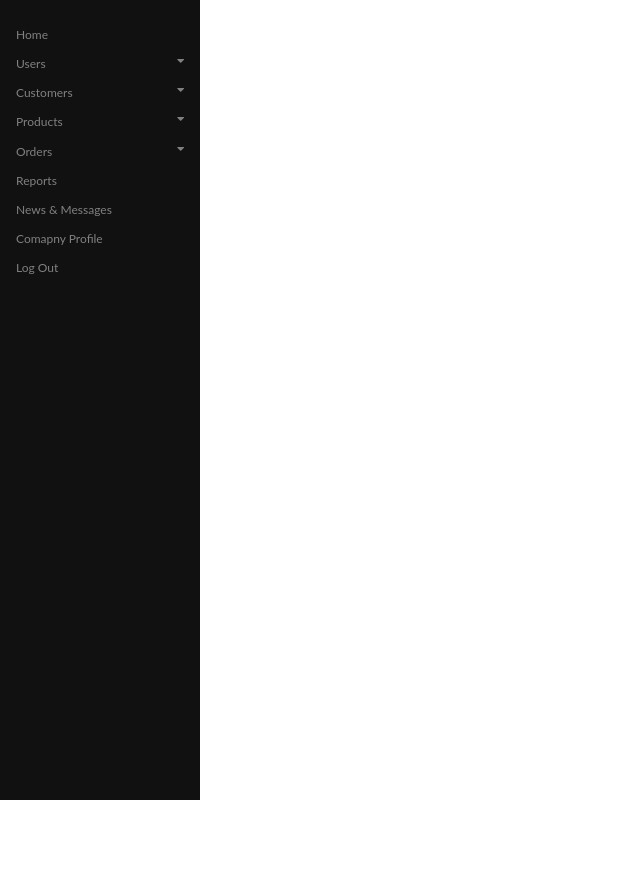
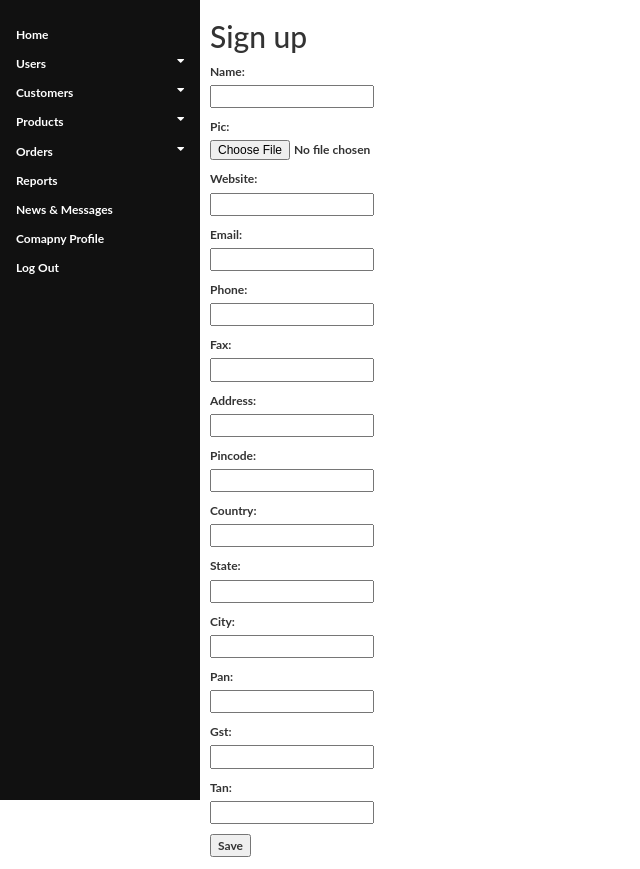
Before and after one commit to harshit8858/mindful_project1_salesapp, a Django app: page /company_profile/add/ in a window 1280 px wide. Shown: the whole page, without its empty margins (0-640 px from the left). Before the commit the page ends 800 px from the top, so only its background shows below. Run offline with Django 3.2, Linux system fonts and the light colour scheme; a user stored in the database is signed in; some libraries are stand-ins or nearby versions.

Commit message:
minor change in base.html

```diff
--- a/main/admin.py
+++ b/main/admin.py
@@ -5,3 +5,4 @@ from .models1 import *
 
 admin.site.register(Profile)
 admin.site.register(Customer)
+admin.site.register(Company_Profile)
--- a/main/forms.py
+++ b/main/forms.py
@@ -68,3 +68,12 @@ class CustomerForm(forms.ModelForm):
             'address',
             'mobile',
         )
+
+
+class CompanyProfileEditForm(forms.ModelForm):
+
+    class Meta:
+        model = Company_Profile
+        exclude = {
+
+        }
--- a/main/models.py
+++ b/main/models.py
@@ -51,3 +51,23 @@ def update_user_profile(sender, instance, created, **kwargs):
     if created:
         Profile.objects.create(user=instance)
     instance.profile.save()
+
+
+class Company_Profile(models.Model):
+    name = models.CharField(max_length=100, null=True, blank=True)
+    pic = models.FileField(upload_to='comapany_profile', null=True, blank=True)
+    website = models.URLField(null=True, blank=True)
+    email = models.EmailField(null=True, blank=True)
+    phone = models.PositiveIntegerField(null=True, blank=True)
+    fax = models.CharField(max_length=100, null=True, blank=True)
+    address = models.CharField(max_length=200, null=True, blank=True)
+    pincode = models.PositiveIntegerField(null=True, blank=True)
+    country = models.CharField(max_length=100, null=True, blank=True)
+    state = models.CharField(max_length=100, null=True, blank=True)
+    city = models.CharField(max_length=100, null=True, blank=True)
+    pan = models.CharField(max_length=100, null=True, blank=True)
+    gst = models.CharField(max_length=100, null=True, blank=True)
+    tan = models.CharField(max_length=100, null=True, blank=True)
+
+    def __str__(self):
+        return self.name
--- a/main/urls.py
+++ b/main/urls.py
@@ -1,5 +1,8 @@
 from django.conf.urls import url
 from .views import *
+
+from django.conf import settings
+from django.conf.urls.static import static
 
 
 urlpatterns = [
@@ -14,13 +17,14 @@ urlpatterns = [
     url(r'^customer_list/', customer_list, name='customer_list'),
     url(r'^reports/', reports, name="reports"),
     url(r'^news_messages/', news_messages, name="news_messages"),
-    url(r'^company_profile/', company_profile, name="company_profile"),
-
+    url(r'^company_profile/$', company_profile, name="company_profile"),
+    url(r'^company_profile/add/', company_profile_add, name="company_profile_add"),
+    #id,slug based url below this
     url(r'^(?P<slug>[\w-]+)/$', user_details, name='user_details'),
     url(r'^(?P<slug>[\w-]+)/edit/', edit_user, name='edit_user'),
     url(r'^(?P<slug>[\w-]+)/delete/', delete_user, name='delete_user'),
     url(r'^customer/(?P<slug1>[\w-]+)/$', customer_details, name='customer_details'),
     url(r'^customer/(?P<slug1>[\w-]+)/edit/', edit_customer, name='edit_customer'),
     url(r'^customer/(?P<slug1>[\w-]+)/delete/', delete_customer, name='delete_customer'),
-
-]
+    url(r'^company_profile_edit/(\d+)/', company_profile_edit, name="company_profile_edit"),
+]+ static(settings.MEDIA_URL, document_root=settings.MEDIA_ROOT)
--- a/main/views.py
+++ b/main/views.py
@@ -182,4 +182,50 @@ def news_messages(request):
 
 
 def company_profile(request):
-    return render(request, 'main/company_profile.html')
+    cp = Company_Profile.objects.all()
+    context = {
+        'cp': cp,
+    }
+    if cp.count() == 0:
+        if request.user.is_superuser:
+            return redirect('main:company_profile_add')
+        else:
+            return render(request, 'main/no_data_found.html')
+    else:
+        return render(request, 'main/company_profile.html', context)
+
+
+def company_profile_add(requset):
+    if requset.method == 'POST':
+        form = CompanyProfileEditForm(requset.POST)
+        if form.is_valid():
+            form.save()
+            return redirect('main:company_profile')
+    else:
+        form = CompanyProfileEditForm()
+    context = {
+        'form': form,
+    }
+    if requset.user.is_superuser:
+        return render(requset, 'main/company_profile_add.html', context)
+    else:
+        return render(requset, 'main/not_authorised.html')
+
+
+def company_profile_edit(requset, id):
+    instance = Company_Profile.objects.get(id=id)
+    if requset.method == 'POST':
+        form = CompanyProfileEditForm(requset.POST,instance=instance)
+        if form.is_valid():
+            form.save()
+            return redirect('main:company_profile')
+    else:
+        form = CompanyProfileEditForm(instance=instance)
+    context = {
+        'form': form,
+        'instance': instance,
+    }
+    if requset.user.is_superuser:
+        return render(requset, 'main/company_profile_add.html', context)
+    else:
+        return render(requset, 'main/not_authorised.html')
--- a/templates/base.html
+++ b/templates/base.html
@@ -30,7 +30,7 @@
         padding: 6px 8px 6px 16px;
         text-decoration: none;
         font-size: 12px;
-        color: #818181;
+        color: white;
         display: block;
         border: none;
         background: none;
@@ -80,6 +80,7 @@
 </head>
 
 <body>
+<b>
     <div class="sidenav">
         <a href="{% url 'main:index' %}">
             Home
@@ -139,6 +140,8 @@
         {% block content %}
         {% endblock %}
     </div>
+</b>
+
     <script>
         /* Loop through all dropdown buttons to toggle between hiding and showing its dropdown content - This allows the user to have multiple dropdowns without any conflict */
         var dropdown = document.getElementsByClassName("dropdown-btn");
--- a/templates/main/company_profile.html
+++ b/templates/main/company_profile.html
@@ -1 +1,119 @@
 {% extends 'base.html' %}
+
+{% block content %}
+
+    {% for cp in cp %}
+
+        <div class="panel panel-default">
+            <div class="container">
+                <div class="col-sm-6">
+                    <big><b>Profile</b></big>
+                </div>
+                <div class="col-sm-6" align="right">
+                    <a href="{% url 'main:company_profile_edit' cp.id %}" class="btn btn-primary">
+                        Edit
+                    </a>
+                </div>
+            </div>
+        </div>
+
+
+        <h3><b>Profile Info</b></h3>
+        <hr/>
+        <div class="container" style="margin:0px;">
+            <div class="col-sm-3">
+                {% if cp.pic %}
+                    <img src="{{cp.pic.url}}" width="130px" height="130px" />
+                {% else %}
+                    <img src="https://i.stack.imgur.com/34AD2.jpg" width="130px" height="130px" />
+                {% endif %}
+            </div>
+            <div class="col-sm-3">
+                <b>Name</b> <br/>
+                {{cp.name}}
+                <br/><br/><br/><br/>
+                <b>Phone</b> <br/>
+                {{cp.phone}}
+                <br/>
+            </div>
+            <div class="col-sm-3">
+                <b>Website</b> <br/>
+                {{cp.website}}
+                <br/><br/><br/><br/>
+                <b>Fax</b> <br/>
+                {{cp.fax}}
+                <br/>
+            </div>
+            <div class="col-sm-3">
+                <b>Email</b> <br/>
+                {{cp.email}}
+            </div>
+        </div>
+        <br/>
+
+        <h3><b>Contact Person</b></h3>
+        <hr/>
+        <div class="container" style="margin:0px;">
+            <div class="col-sm-4">
+                <b>Contact Person Name</b> <br/>
+                {{ request.user.profile.first_name }} {{ request.user.profile.last_name }}
+            </div>
+            <div class="col-sm-4">
+                <b>Contact Person Contact Number</b> <br/>
+                {{ request.user.profile.mobile }}
+            </div>
+            <div class="col-sm-4">
+
+            </div>
+        </div>
+        <br/>
+
+        <h3><b>Address Details</b></h3>
+        <hr/>
+        <div class="container" style="margin:0px;">
+            <div class="col-sm-3">
+                <b>Address</b> <br/>
+                {{cp.address}}
+                <br/><br/><br/><br/>
+                <b>City</b> <br/>
+                {{cp.city}}
+            </div>
+            <div class="col-sm-3">
+                <b>Pincode</b> <br/>
+                {{cp.pincode}}
+            </div>
+            <div class="col-sm-3">
+                <b>Country</b> <br/>
+                {{cp.country}}
+            </div>
+            <div class="col-sm-3">
+                <b>State</b> <br/>
+                {{cp.state}}
+            </div>
+        </div>
+        <br/>
+
+        <h3><b>Account Details</b></h3>
+        <hr/>
+        <div class="container" style="margin:0px;">
+            <div class="col-sm-3">
+                <b>PAN</b> <br/>
+                {{cp.pan}}
+            </div>
+            <div class="col-sm-3">
+                <b>GST</b> <br/>
+                {{cp.gst}}
+            </div>
+            <div class="col-sm-3">
+                <b>TAN</b> <br/>
+                {{cp.tan}}
+            </div>
+            <div class="col-sm-3">
+
+            </div>
+        </div>
+        <br/>
+
+    {% endfor %}
+
+{% endblock %}
--- /dev/null
+++ b/templates/main/company_profile_add.html
@@ -0,0 +1,22 @@
+{% extends 'base.html' %}
+
+{% block content %}
+  <h2>Sign up</h2>
+  <form method="post" enctype="multipart/form-data">
+    {% csrf_token %}
+    {% for field in form %}
+      <p>
+        {{ field.label_tag }}<br>
+        {{ field }}
+        {% if field.help_text %}
+          <small style="color: grey">{{ field.help_text }}</small>
+        {% endif %}
+        {% for error in field.errors %}
+          <p style="color: red">{{ error }}</p>
+        {% endfor %}
+      </p>
+    {% endfor %}
+    <button type="submit">Save</button>
+  </form>
+
+{% endblock %}
```
Also changed, not shown: templates/main/no_data_found.html (added, +7 -0 lines).
